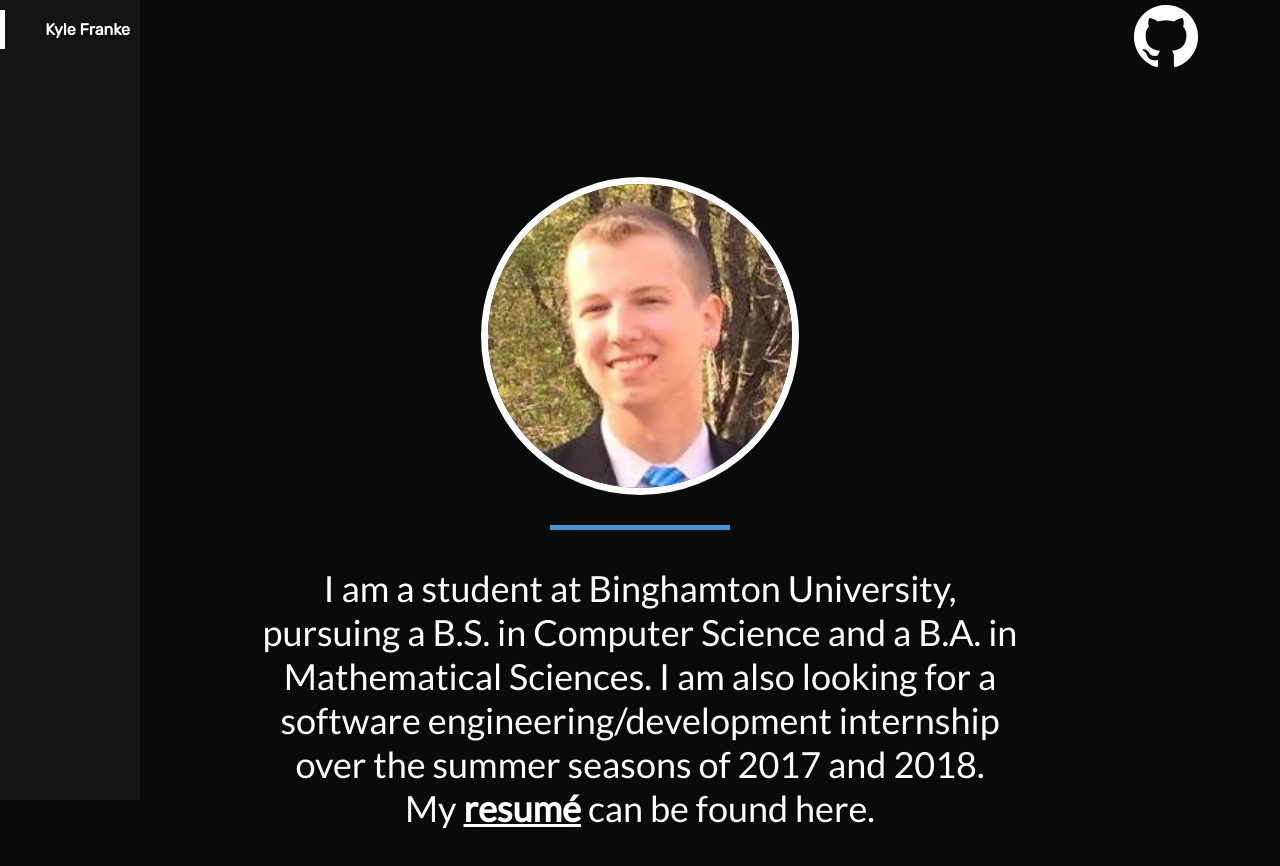
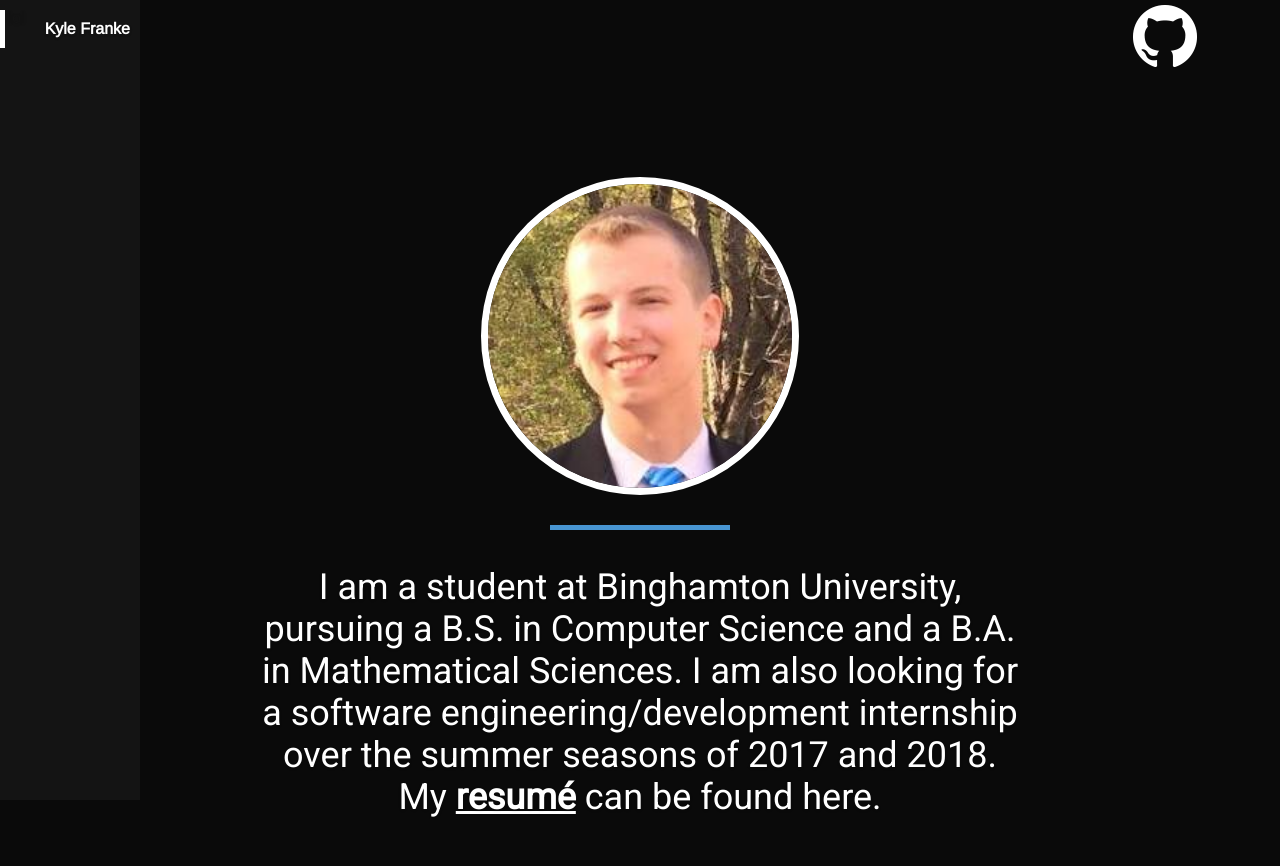
Before and after one commit to grawlixes/grawlixes.github.io, a plain HTML site: page index.html in a window 1280 px wide. Drawn offline with nearby package versions, Linux system fonts and the light colour scheme.

Commit message:
Update index.html

```diff
--- a/index.html
+++ b/index.html
@@ -2,7 +2,7 @@
 
 <head>
  <script src="https://ajax.googleapis.com/ajax/libs/jquery/3.1.1/jquery.min.js"></script>
- <link href="https://fonts.googleapis.com/css?family=Lato|Rubik" rel="stylesheet">
+ <link href="https://fonts.googleapis.com/css?family=Roboto|Arimo" rel="stylesheet">
  <meta name="viewport" content="width=device-width, initial-scale=1" />
 
 <style>
@@ -13,7 +13,7 @@
 body{
 	background: rgb(10, 10, 10);
 	text-shadow: 0 1px 3px rgba(0,0,0,.2);
-	font-family: 'Lato', sans-serif;
+	font-family: 'Roboto', sans-serif;
 	font-weight: 400;
 	color:white;
 }
@@ -32,14 +32,14 @@ label{
 	text-align:left;
     font-weight: 700;
 	margin-top:10px;
-	font: normal 24px 'Rubik' !important;
+	font: normal 24px 'Arimo' !important;
 }
 .sbmssns{
 	display:inline-block;
 	width:780px;
 }
 .menuBar {
-	font-family: 'Rubik', sans-serif;
+	font-family: 'Arimo', sans-serif;
 	font-weight: bold;
 	position: fixed;
 	left: 0px;
@@ -188,7 +188,7 @@ textarea:-moz-placeholder {
 	color: white;
 	background-color: rgb(35, 89, 175);
 	font-size:27px;
-	font-family: 'Rubik', sans-serif;
+	font-family: 'Arimo', sans-serif;
 	font-weight:bold;
 }
 input[type=button]:hover{
```
